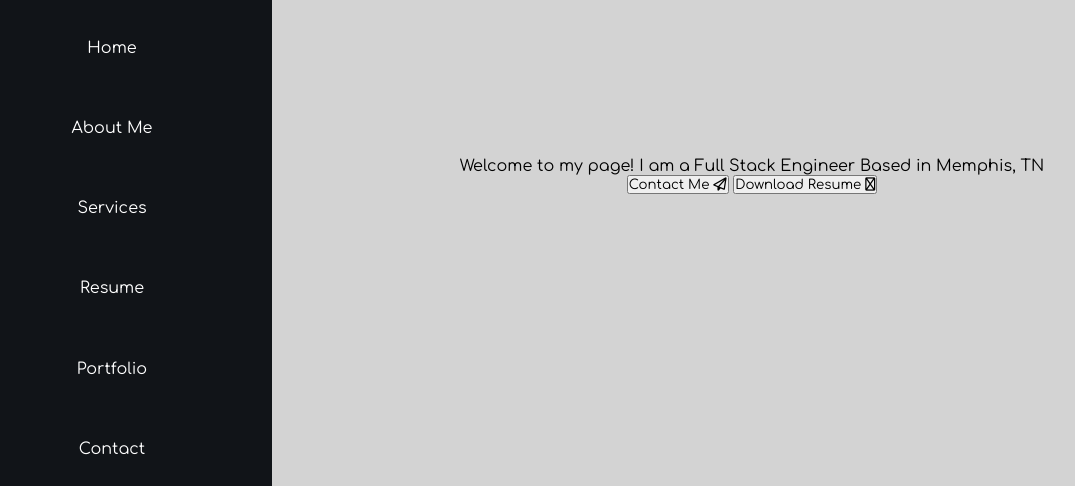
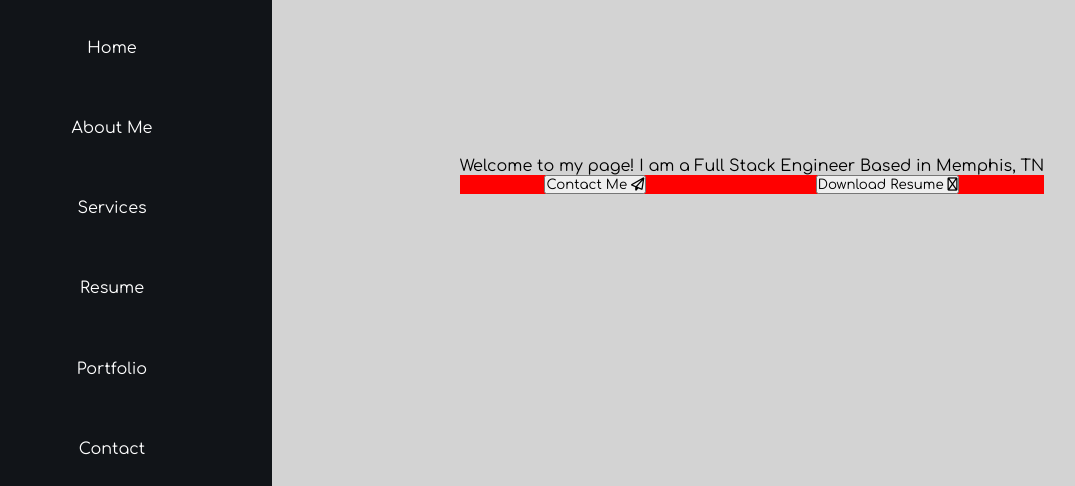
Before and after one commit to jerobejrobinson/portfoli-jerobe, a website: page index.html in a window 1280 px wide. Shown: the part 246-732 px from the top of the page, without its empty margins (48-1123 px from the left). Drawn offline with Linux system fonts and the light colour scheme; a web font is replaced by a local one.

Commit message:
added flex to buttons class

```diff
--- a/index.html
+++ b/index.html
@@ -29,7 +29,7 @@
             <h1>Jerobe J Robinson</h1>
             <div id="content">
                 <p>Welcome to my page! I am a Full Stack Engineer Based in Memphis, TN</p>
-                <div>
+                <div id="buttons">
                     <button>Contact Me <i class="fa-regular fa-paper-plane"></i></button>
                     <button>Download Resume <i class="fa-sharp fa-regular fa-download"></i></button>
                 </div>
--- a/package.json
+++ b/package.json
@@ -4,7 +4,7 @@
   "description": "This is my repo for my new personal website. Going back to the basics with this one by using the holy trinity ( HTML, CSS, and J S)",
   "main": "index.js",
   "scripts": {
-
+    "sass": "sass --watch ./styles/base.scss ./styles/output/index.css",
     "test": "echo \"Error: no test specified\" && exit 1"
   },
   "author": "",
--- a/styles/base.scss
+++ b/styles/base.scss
@@ -167,6 +167,11 @@ main {
         animation: downCaret 1.3s ease-out 0s infinite;
         font-size: 2rem;
     }
+    #buttons {
+        background-color: red;
+        display: flex;
+        justify-content: space-around;
+    }
 }
 #about-me {
     background: lightblue;
```
Also changed, not shown: styles/output/index.css, 2 other files.
